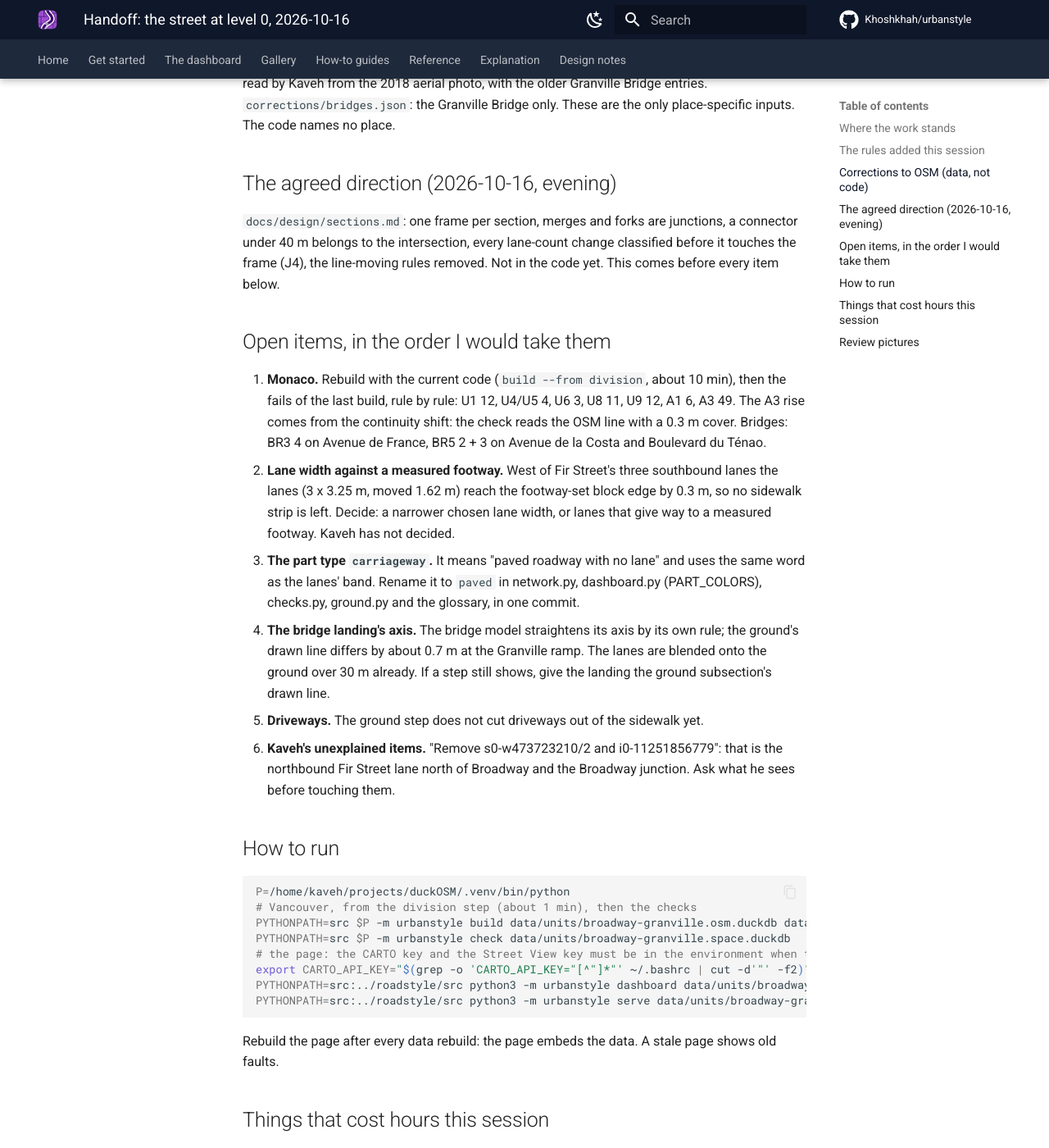
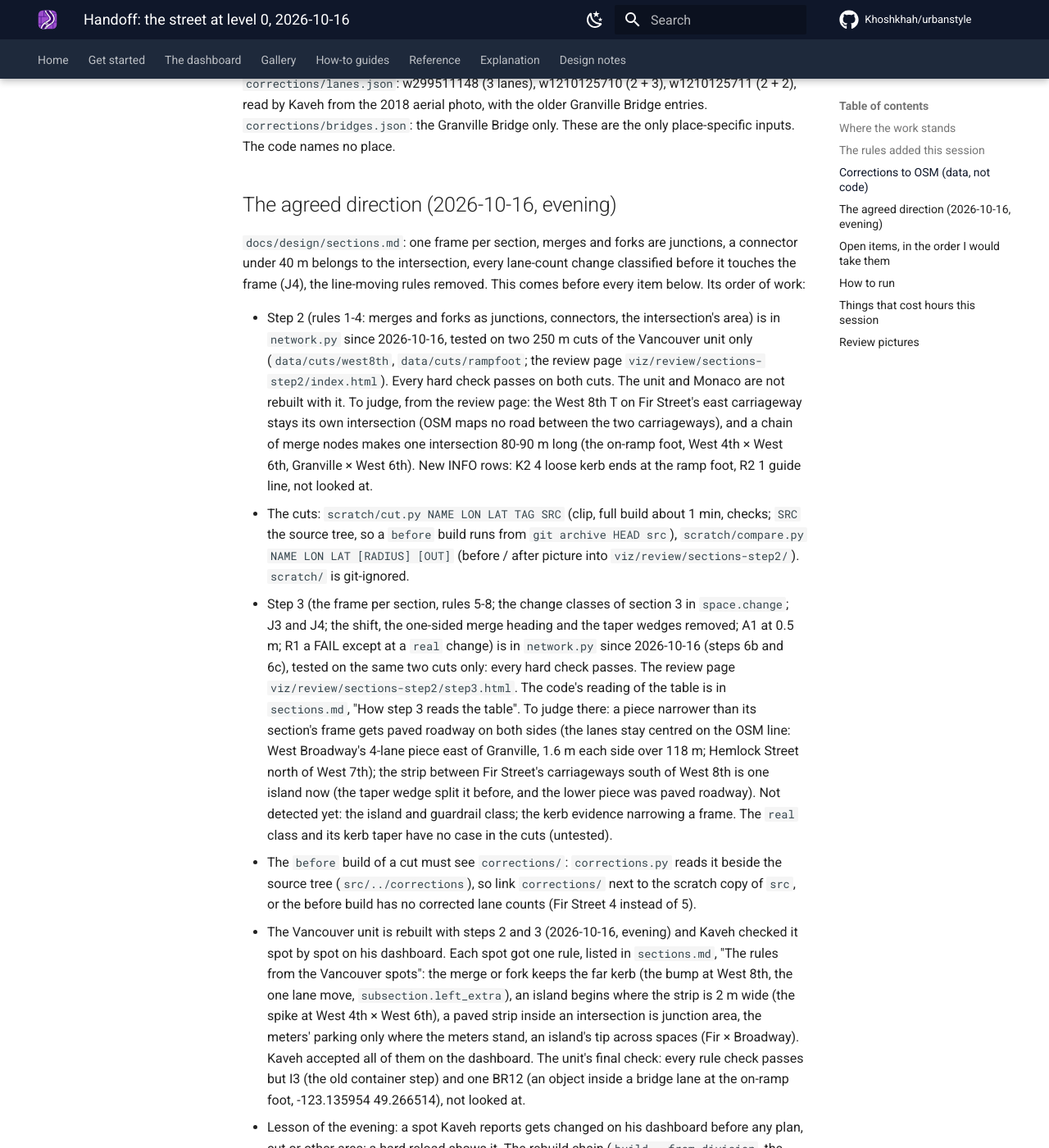
Before and after one commit to Khoshkhah/urbanstyle, an MkDocs documentation site: the page built from docs/HANDOFF.md, in a window 1280 px wide and 1400 px high, scrolled down 1376 px. Shown: the whole window at 82% size. Built offline with MkDocs 1.6.1 and Material for MkDocs 9.7.7, drawn with Linux system fonts in a browser that asks for light colours; comment, search, counter and statistics services are not loaded; some of the changed text lies outside the part shown.

Commit message:
docs/HANDOFF.md: the state after steps 2 and 3 and the Vancouver spots; the cut tools and the rebuild chain; Monaco next
Co-Authored-By: Claude Fable 5.1 <noreply@anthropic.com>

```diff
--- a/docs/HANDOFF.md
+++ b/docs/HANDOFF.md
@@ -4,7 +4,8 @@ Status: written at the end of the 2026-10-15/16 session. Read `AGENTS.md` first,
 
 ## Where the work stands
 
-- Branch `network-first` and `main` are at the same commit (7d6015a). Every change of the session is committed and pushed.
+- Branch `network-first` holds steps 2 and 3 of `sections.md` and the rules from the Vancouver spots (2026-10-16, three commits, pushed);
+  `main` is behind it until Monaco is rebuilt and checked.
 - Vancouver (`data/units/broadway-granville.space.duckdb`) is built with the final code. Every rule check passes (A1-A3, J1-J2,
   X1, M1, U1-U13, G, L). The one fail, I3, is in the old container step and was there before.
 - Monaco (`data/monaco.duckdb`) is built with the code of commit cc5f19c, before the island and kerb rules. Its fails are listed
@@ -40,8 +41,38 @@ place-specific inputs. The code names no place.
 ## The agreed direction (2026-10-16, evening)
 
 `docs/design/sections.md`: one frame per section, merges and forks are junctions, a connector under 40 m belongs to the
-intersection, every lane-count change classified before it touches the frame (J4), the line-moving rules removed. Not in the
-code yet. This comes before every item below.
+intersection, every lane-count change classified before it touches the frame (J4), the line-moving rules removed. This comes before
+every item below. Its order of work:
+
+- Step 2 (rules 1-4: merges and forks as junctions, connectors, the intersection's area) is in `network.py` since 2026-10-16, tested on
+  two 250 m cuts of the Vancouver unit only (`data/cuts/west8th`, `data/cuts/rampfoot`; the review page
+  `viz/review/sections-step2/index.html`). Every hard check passes on both cuts. The unit and Monaco are not rebuilt with it.
+  To judge, from the review page: the West 8th T on Fir Street's east carriageway stays its own intersection (OSM maps no road between
+  the two carriageways), and a chain of merge nodes makes one intersection 80-90 m long (the on-ramp foot, West 4th × West 6th,
+  Granville × West 6th). New INFO rows: K2 4 loose kerb ends at the ramp foot, R2 1 guide line, not looked at.
+- The cuts: `scratch/cut.py NAME LON LAT TAG SRC` (clip, full build about 1 min, checks; `SRC` the source tree, so a `before` build
+  runs from `git archive HEAD src`), `scratch/compare.py NAME LON LAT [RADIUS] [OUT]` (before / after picture into
+  `viz/review/sections-step2/`). `scratch/` is git-ignored.
+- Step 3 (the frame per section, rules 5-8; the change classes of section 3 in `space.change`; J3 and J4; the shift, the one-sided merge
+  heading and the taper wedges removed; A1 at 0.5 m; R1 a FAIL except at a `real` change) is in `network.py` since 2026-10-16 (steps 6b
+  and 6c), tested on the same two cuts only: every hard check passes. The review page `viz/review/sections-step2/step3.html`. The code's
+  reading of the table is in `sections.md`, "How step 3 reads the table". To judge there: a piece narrower than its section's frame
+  gets paved roadway on both sides (the lanes stay centred on the OSM line: West Broadway's 4-lane piece east of Granville, 1.6 m
+  each side over 118 m; Hemlock Street north of West 7th); the strip between Fir Street's carriageways south of West 8th is one island
+  now (the taper wedge split it before, and the lower piece was paved roadway). Not detected yet: the island and guardrail class; the
+  kerb evidence narrowing a frame. The `real` class and its kerb taper have no case in the cuts (untested).
+- The `before` build of a cut must see `corrections/`: `corrections.py` reads it beside the source tree (`src/../corrections`), so link
+  `corrections/` next to the scratch copy of `src`, or the before build has no corrected lane counts (Fir Street 4 instead of 5).
+- The Vancouver unit is rebuilt with steps 2 and 3 (2026-10-16, evening) and Kaveh checked it spot by spot on his dashboard. Each
+  spot got one rule, listed in `sections.md`, "The rules from the Vancouver spots": the merge or fork keeps the far kerb (the bump at
+  West 8th, the one lane move, `subsection.left_extra`), an island begins where the strip is 2 m wide (the spike at West 4th × West
+  6th), a paved strip inside an intersection is junction area, the meters' parking only where the meters stand, an island's tip across
+  spaces (Fir × Broadway). Kaveh accepted all of them on the dashboard. The unit's final check: every rule check passes but I3 (the old
+  container step) and one BR12 (an object inside a bridge lane at the on-ramp foot, -123.135954 49.266514), not looked at.
+- Lesson of the evening: a spot Kaveh reports gets changed on his dashboard before any plan, cut or other area; a hard reload shows
+  it. The rebuild chain (`build --from division`, the page with the keys, the server on 8784, the checks) is `scratch/chain.sh`; it must
+  stop the server and any running check first, both hold the database.
+- Step 4 next: Monaco rebuilt (`build --from division`), the checks before and after, its page on 8785; then the J4 table of the unit.
 
 ## Open items, in the order I would take them
 
```
